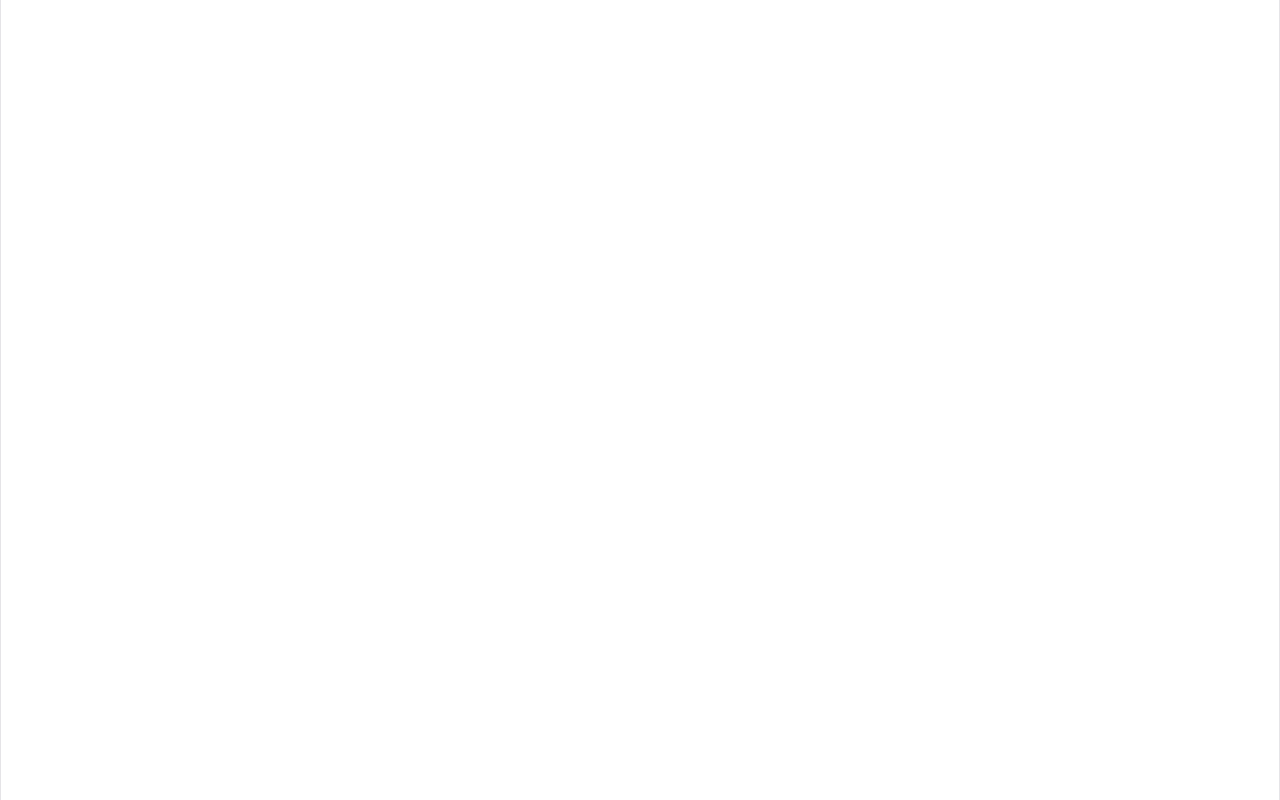
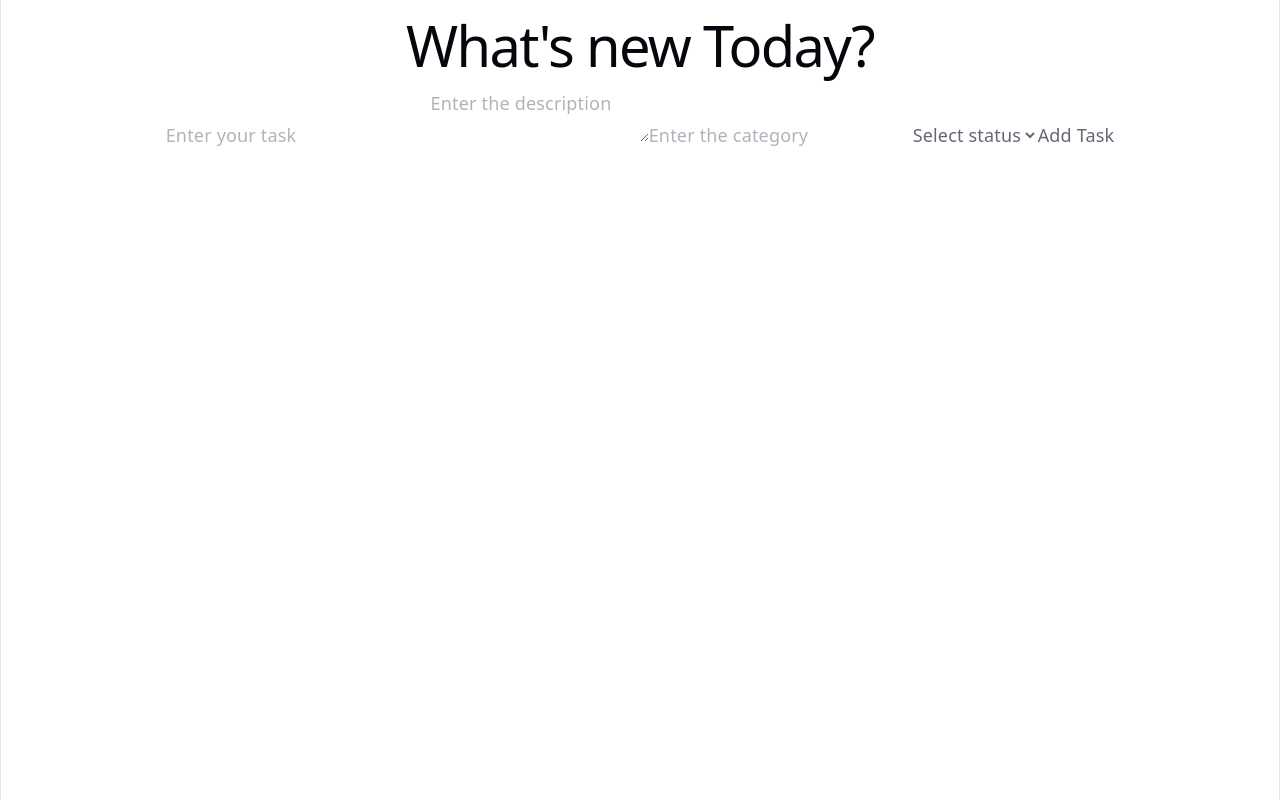
Before and after one commit to suvashish26/task-mate, a React (Vite) app: page /Task in a window 1280 px wide. Before the commit this address had no page. Built offline with nearby package versions, Linux system fonts and the light colour scheme.

Commit message:
feat: add task form with status dropdown and route

```diff
--- /dev/null
+++ b/src/AddTask.tsx
@@ -0,0 +1,34 @@
+import { useState } from "react";
+
+function AddTask(){
+    const [taskTitle, setTaskTitle]= useState('');
+    const [description, setDescription]= useState('')
+    const [category, setCategory]= useState('')
+    const [status, setStatus]= useState('')
+    function handlesubmit(e: React.FormEvent<HTMLFormElement>){
+        e.preventDefault();
+        console.log(taskTitle, description, category, status)
+    }
+    return(
+        <>
+        <div className="section">
+            <h1>What's new Today?</h1>
+            <form onSubmit={handlesubmit}>
+                <input type="text" placeholder="Enter your task" value={taskTitle} onChange={(e)=> setTaskTitle(e.target.value)} />
+                <textarea placeholder=" Enter the description" value={description} onChange={(e)=> setDescription(e.target.value)} />
+                <input type="text" placeholder="Enter the category" value={category} onChange={(e)=> setCategory(e.target.value)} />
+                <select value={status} onChange={(e)=> setStatus(e.target.value)}>
+                    <option value="">Select status</option>
+                    <option value="To do">To do</option>
+                    <option value="In progress">In progress</option>
+                    <option value="In review">In review</option>
+                    <option value="Completed">Completed</option>
+                </select>
+                <button type="submit">Add Task</button>
+            </form>
+        </div>
+        </>
+    )
+
+}
+export default AddTask
--- a/src/App.tsx
+++ b/src/App.tsx
@@ -5,6 +5,7 @@ import LandingPage from './LandingPage'
 import LoginPage from './LoginPage'
 import RegisterPage from './RegisterPage'
 import TaskDashboard from './TaskDashboard'
+import AddTask from './AddTask'
 function App() {
   return (
 
@@ -14,6 +15,7 @@ function App() {
         <Route path='/login' element={<LoginPage />} />
         <Route path = '/Register' element={<RegisterPage />} />
         <Route path = '/Dashboard' element={<TaskDashboard />} />
+        <Route path = '/Task' element={<AddTask />} />
       </Routes>
     </BrowserRouter>
   )
```
